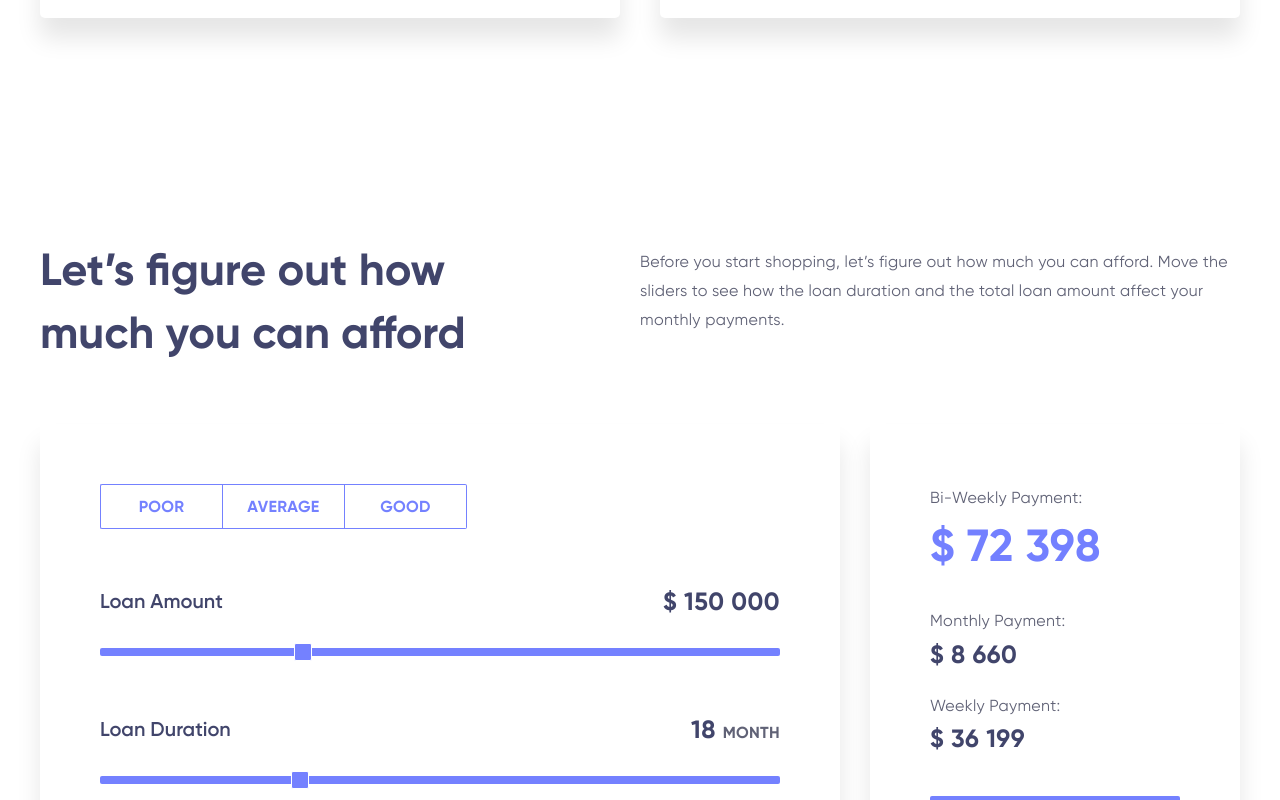
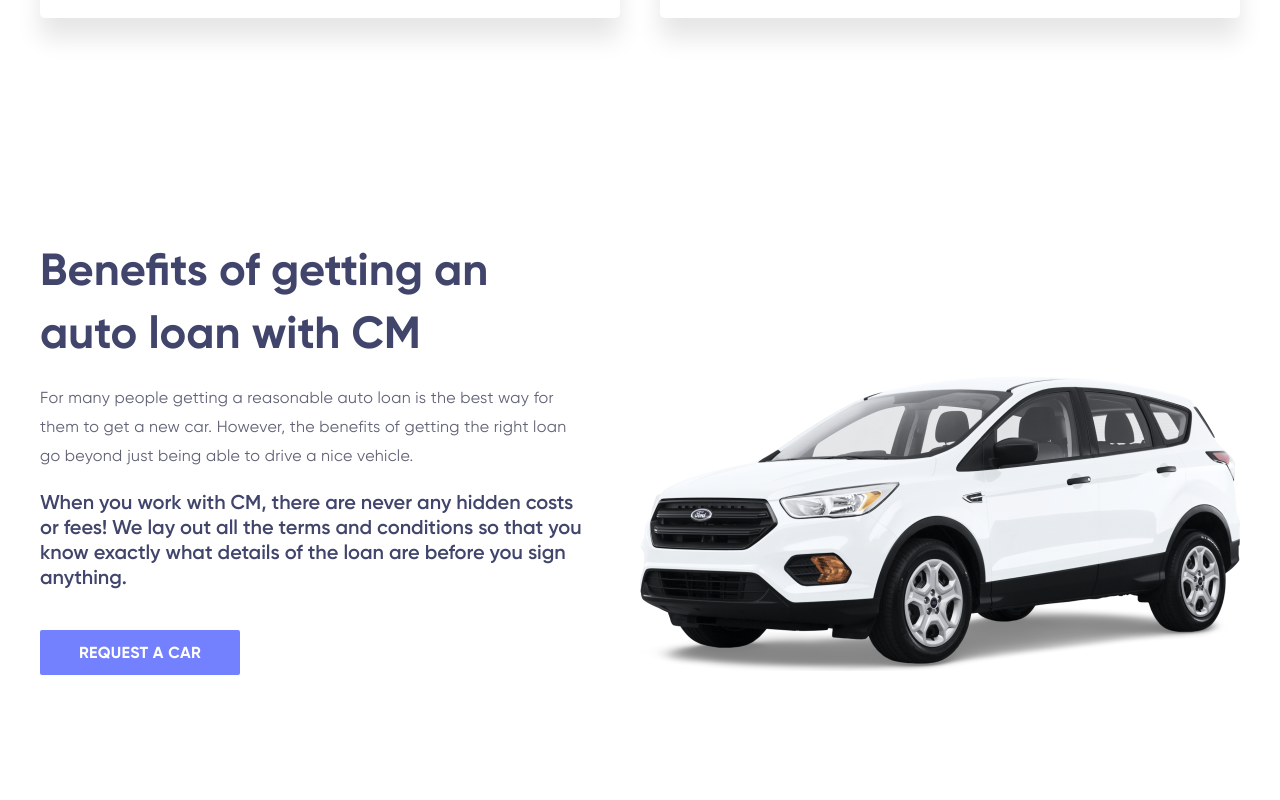
Before and after one commit to vloienko/CarMasters, a React (Vite) app: page /CarMasters/loan-rates in a window 1280 px wide. Shown: the part 1380-2180 px from the top of the page. Built offline with nearby package versions, Linux system fonts and the light colour scheme.

Commit message:
page Loan Rates: section Benefits + pp - done

```diff
--- /dev/null
+++ b/src/components/_Sections/Benefits/Benefits.jsx
@@ -0,0 +1,33 @@
+import './Benefits.scss';
+
+import ford from '@images/all-cars/ford.png';
+
+import { HeadingH2, TextSecondary16 } from '../../_Items/Items';
+import { PurpleButton } from '../../Buttons/Buttons';
+
+
+export const Benefits = () => {
+   const title = 'Benefits of getting an auto loan with CM';
+   const text = 'For many people getting a reasonable auto loan is the best way for them to get a new car. However, the benefits of getting the right loan go beyond just being able to drive a nice vehicle.';
+
+
+   return (
+      <section className="benefits">
+         <div className="benefits__container">
+            <div className="benefits__body">
+               <div className="benefits__info">
+                  <HeadingH2 title={title} />
+                  <TextSecondary16 text={text} />
+                  <p className="benefits__descr">
+                     When you work with CM, there are never any hidden costs or fees! We lay out all the terms and conditions so that you know exactly what details of the loan are before you sign anything.
+                  </p>
+                  <PurpleButton name={'Request a Car'} />
+               </div>
+               <div className="benefits__image">
+                  <img src={ford} alt="Image car" />
+               </div>
+            </div>
+         </div>
+      </section>
+   );
+}
--- /dev/null
+++ b/src/components/_Sections/Benefits/Benefits.scss
@@ -0,0 +1,80 @@
+@import '@common';
+
+
+.benefits {
+   @extend %sections-between;
+
+   &__container {
+      @media (max-width:$tablet) {
+         display: flex;
+         flex-direction: column;
+         align-items: center;
+      }
+   }
+
+   &__body {
+      @extend %flex;
+      align-items: flex-end;
+      justify-content: space-between;
+
+      @media (max-width:$tablet) {
+         flex-direction: column;
+         max-width: 600px;
+      }
+   }
+
+   &__info {
+      max-width: 550px;
+
+      button {
+         margin-top: 40px;
+
+         @media (max-width:$tablet){
+            margin-top: 30px;
+            max-width: 100%;
+         }
+      }
+   }
+
+   &__descr {
+      margin-top: 20px;
+      color: var(--text-content);
+      font-size: 20px;
+      font-weight: 600;
+      line-height: 1.25;
+
+      @media (max-width:$mobileSmall) {
+         font-size: 18px;
+         line-height: 1.4;
+      }
+   }
+
+   &__image {
+      margin-left: 40px;
+      padding-bottom: 4px;
+
+      max-width: 600px;
+      @extend %wh100;
+
+      @media (max-width:$tablet) {
+         margin: 40px 0px 0px 0px;
+      }
+
+      @media (max-width:$mobileSmall){
+         margin-top: 30px;
+      }
+
+      img {
+         @extend %img;
+      }
+   }
+
+   &__info,
+   &__image {
+      width: 100%;
+
+      @media (max-width:$tablet) {
+         max-width: 100%;
+      }
+   }
+}
--- a/src/pages/LoanRates.jsx
+++ b/src/pages/LoanRates.jsx
@@ -2,9 +2,9 @@ import chevrolet from '../assets/images/all-cars/chevrolet.png';
 
 import { BgTitle } from '../components/BgTitle/BgTitle';
 import { MainContent } from '../components/_Sections/MainContent/MainContent';
-
+import { InterestRates } from '../components/_Sections/InterestRates/InterestRates';
+import { Benefits } from '../components/_Sections/Benefits/Benefits';
 import { HowMuch } from '../components/_Sections/HowMuch/HowMuch';
-import { InterestRates } from '../components/_Sections/InterestRates/InterestRates';
 
 
 export function LoanRates() {
@@ -22,6 +22,7 @@ export function LoanRates() {
          <BgTitle title={title} />
          <MainContent data={mainData} />
          <InterestRates />
+         <Benefits />
          <HowMuch className={'section about'} />
       </>
    );
```
Also changed, not shown: src/assets/images/all-cars/ford.png (added).
